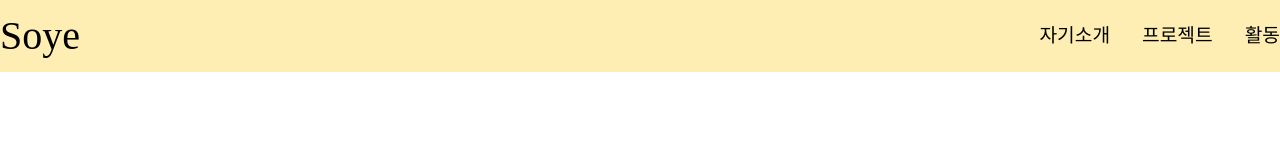
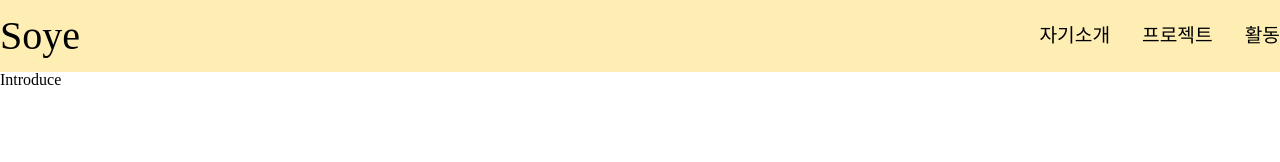
Before and after one commit to stardust6653/introduction, a React (Create React App) app: page / in a window 1280 px wide. Shown: the top 162 px of the page. Built offline with nearby package versions, Linux system fonts and the light colour scheme.

Commit message:
feat : header main 분리

```diff
--- a/src/App.js
+++ b/src/App.js
@@ -1,10 +1,16 @@
 import Header from "components/Header";
 import "./globals.css";
+import Introduce from "components/Introduce";
 
 function App() {
   return (
     <div className="App">
-      <Header />
+      <header>
+        <Header />
+      </header>
+      <main>
+        <Introduce />
+      </main>
     </div>
   );
 }
```
